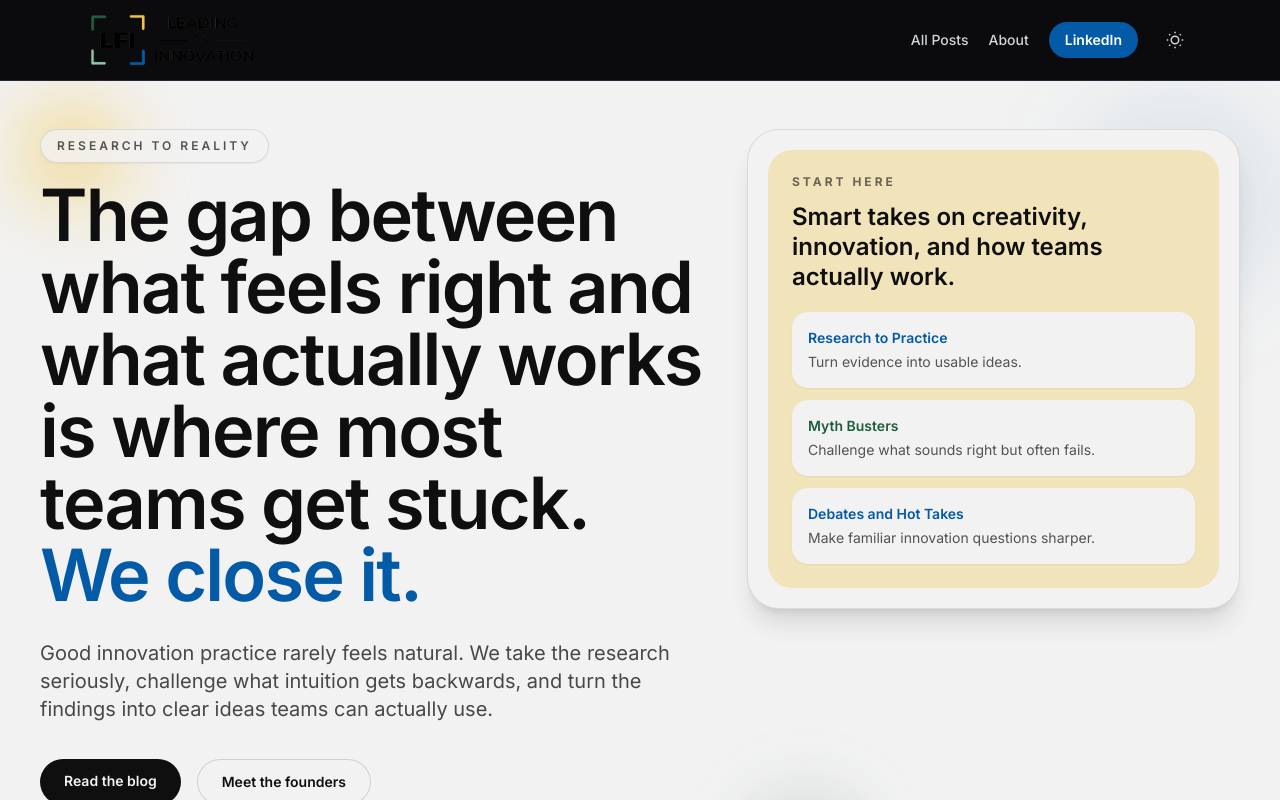
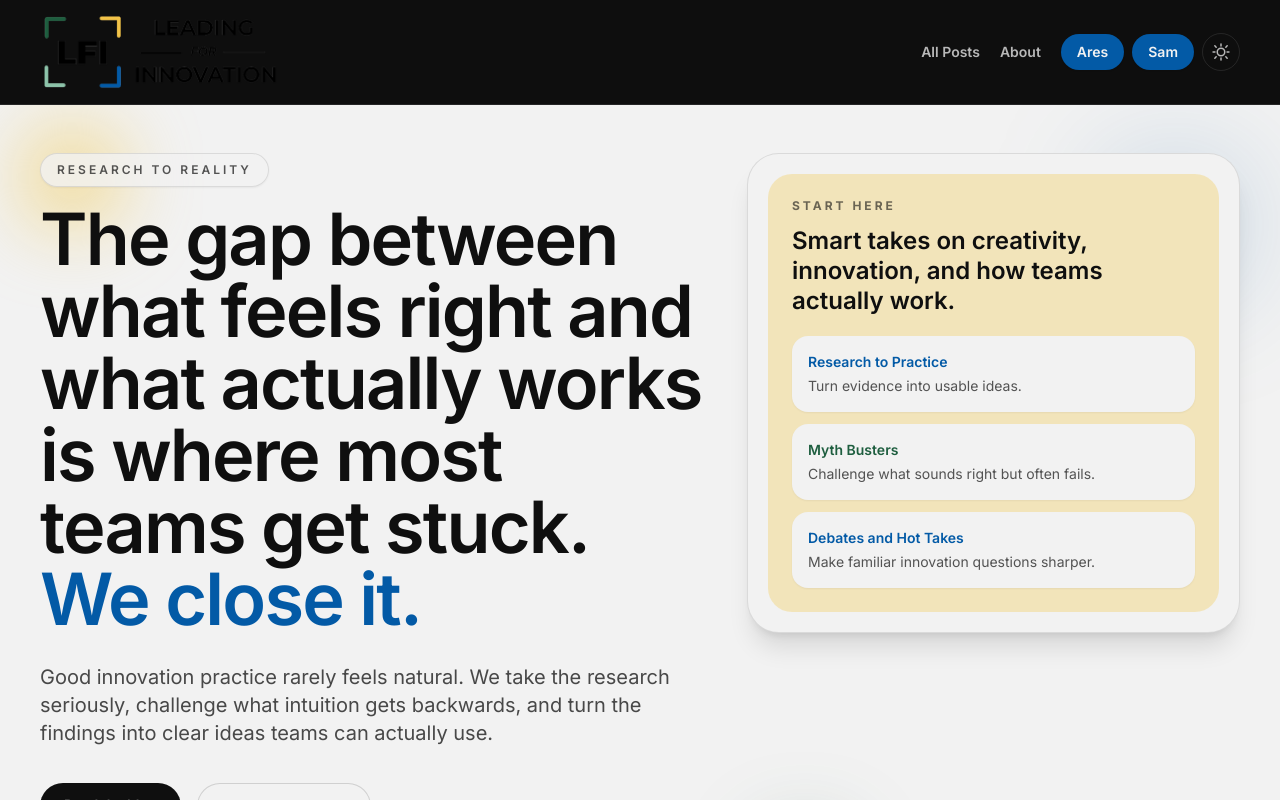
Before and after one commit to aresboiralopez9/leading-for-innovation, a Next.js app: page / in a window 1280 px wide. Both pictures are taken after a click on the button "Toggle theme". Shown: the top 800 px of the page. Built offline with nearby package versions, Linux system fonts and the light colour scheme.

Commit message:
Refactor Header component and update LinkedIn links

```diff
--- a/src/components/Header.tsx
+++ b/src/components/Header.tsx
@@ -2,99 +2,94 @@
 
 import Link from 'next/link'
 import Image from 'next/image'
+import { useState } from 'react'
 import { useTheme } from './ThemeProvider'
-import { useState } from 'react'
 import type { SiteSettingsData } from '@/lib/content'
 
 interface HeaderProps {
   settings: SiteSettingsData
 }
 
-const LINKEDIN_URL = 'https://www.linkedin.com/in/leadingforinnovation/'
-
 export function Header({ settings }: HeaderProps) {
   const { theme, toggle } = useTheme()
   const [menuOpen, setMenuOpen] = useState(false)
 
-  const { betaBadge, navItems } = settings
+  const { betaBadge, navItems, linkedInUrl1, linkedInUrl2 } = settings
 
   const primaryButtonClass =
-    'text-sm font-semibold px-4 py-2 rounded-full bg-lfi-blue text-white hover:bg-lfi-green transition-colors shadow-sm'
+    'rounded-full bg-lfi-blue px-4 py-2 text-sm font-semibold text-lfi-white shadow-sm transition-colors hover:bg-lfi-green'
 
   const mobilePrimaryButtonClass =
-    'text-sm font-semibold px-4 py-2 rounded-full bg-lfi-blue text-white text-center hover:bg-lfi-green transition-colors'
+    'rounded-full bg-lfi-blue px-4 py-2 text-center text-sm font-semibold text-lfi-white transition-colors hover:bg-lfi-green'
 
   return (
-    <header className="sticky top-0 z-50 border-b border-gray-200 dark:border-gray-800 bg-lfi-white/90 dark:bg-[#0c0c0e]/90 backdrop-blur-md">
-      <div className="max-w-6xl mx-auto px-4 sm:px-6 h-20 flex items-center justify-between">
-        <Link href="/" className="flex items-center gap-3 group" aria-label="Leading for Innovation home">
+    <header className="sticky top-0 z-50 border-b border-ink/10 bg-lfi-white/90 backdrop-blur-xl dark:border-lfi-white/10 dark:bg-ink/90">
+      <div className="mx-auto flex max-w-7xl items-center justify-between px-6 py-2 md:px-10 md:py-3">
+        <Link href="/" className="flex items-center" aria-label="Leading for Innovation home">
           <Image
             src="/lfi-horizontal-logo.png"
             alt="Leading for Innovation"
-            width={1943}
-            height={647}
+            width={300}
+            height={82}
             priority
-            className="hidden sm:block h-14 w-auto"
+            className="h-16 w-auto md:h-20"
           />
+        </Link>
 
-          <Image
-            src="/lfi-icon.png"
-            alt="Leading for Innovation"
-            width={56}
-            height={56}
-            priority
-            className="sm:hidden h-12 w-12 rounded-md"
-          />
-
+        <div className="hidden items-center gap-5 md:flex">
           {betaBadge && (
-            <span className="hidden lg:inline-block px-2 py-0.5 text-[10px] font-bold uppercase tracking-wider rounded-full bg-lfi-yellow text-black">
+            <span className="rounded-full bg-lfi-yellow/35 px-3 py-1 text-xs font-bold uppercase tracking-[0.2em] text-ink/70 dark:text-lfi-white/80">
               Beta
             </span>
           )}
-        </Link>
 
-        <nav className="hidden md:flex items-center gap-5">
+          <nav className="flex items-center gap-5">
             {navItems.map((item) => (
               <Link
-              key={item.href}
+                key={`${item.label}-${item.href}`}
                 href={item.href}
-              className="text-sm font-medium text-gray-700 dark:text-gray-300 hover:text-lfi-blue dark:hover:text-lfi-yellow transition-colors"
+                className="text-sm font-semibold text-ink/70 transition-colors hover:text-lfi-blue dark:text-lfi-white/75 dark:hover:text-lfi-yellow"
               >
                 {item.label}
               </Link>
             ))}
+          </nav>
 
-          <a
-            href={LINKEDIN_URL}
-            target="_blank"
-            rel="noopener noreferrer"
-            className={primaryButtonClass}
-          >
-            LinkedIn
-          </a>
+          <div className="flex items-center gap-2">
+            <Link href={linkedInUrl1} className={primaryButtonClass}>
+              Ares
+            </Link>
+
+            <Link href={linkedInUrl2} className={primaryButtonClass}>
+              Sam
+            </Link>
 
             <button
+              type="button"
               onClick={toggle}
               aria-label="Toggle theme"
-            className="p-2 rounded-lg text-gray-600 dark:text-gray-300 hover:bg-lfi-mint/40 dark:hover:bg-gray-800 transition-colors"
+              className="rounded-full border border-ink/10 p-2 text-ink/70 transition-colors hover:bg-lfi-mint/40 dark:border-lfi-white/10 dark:text-lfi-white/75 dark:hover:bg-lfi-white/10"
             >
               {theme === 'dark' ? <SunIcon /> : <MoonIcon />}
             </button>
-        </nav>
+          </div>
+        </div>
 
-        <div className="flex md:hidden items-center gap-2">
+        <div className="flex items-center gap-2 md:hidden">
           <button
+            type="button"
             onClick={toggle}
             aria-label="Toggle theme"
-            className="p-2 rounded-lg text-gray-600 dark:text-gray-300 hover:bg-lfi-mint/40 dark:hover:bg-gray-800 transition-colors"
+            className="rounded-full border border-ink/10 p-2 text-ink/70 transition-colors hover:bg-lfi-mint/40 dark:border-lfi-white/10 dark:text-lfi-white/75 dark:hover:bg-lfi-white/10"
           >
             {theme === 'dark' ? <SunIcon /> : <MoonIcon />}
           </button>
 
           <button
+            type="button"
             onClick={() => setMenuOpen(!menuOpen)}
             aria-label="Open menu"
-            className="p-2 rounded-lg text-gray-600 dark:text-gray-300 hover:bg-lfi-mint/40 dark:hover:bg-gray-800 transition-colors"
+            className="rounded-full border border-ink/10 p-2 text-ink/70 transition-colors hover:bg-lfi-mint/40 dark:border-lfi-white/10 dark:text-lfi-white/75 dark:hover:bg-lfi-white/10"
           >
             {menuOpen ? <XIcon /> : <MenuIcon />}
           </button>
@@ -102,28 +97,36 @@ export function Header({ settings }: HeaderProps) {
       </div>
 
       {menuOpen && (
-        <div className="md:hidden border-t border-gray-200 dark:border-gray-800 bg-lfi-white dark:bg-[#0c0c0e]">
-          <nav className="max-w-6xl mx-auto px-4 py-4 flex flex-col gap-3">
+        <div className="border-t border-ink/10 bg-lfi-white px-6 py-5 shadow-lg dark:border-lfi-white/10 dark:bg-ink md:hidden">
+          <nav className="flex flex-col gap-4">
             {navItems.map((item) => (
               <Link
-                key={item.href}
+                key={`${item.label}-${item.href}-mobile`}
                 href={item.href}
                 onClick={() => setMenuOpen(false)}
-                className="text-sm font-medium text-gray-700 dark:text-gray-300 hover:text-lfi-blue dark:hover:text-lfi-yellow"
+                className="text-sm font-semibold text-ink/75 transition-colors hover:text-lfi-blue dark:text-lfi-white/75 dark:hover:text-lfi-yellow"
               >
                 {item.label}
               </Link>
             ))}
 
-            <a
-              href={LINKEDIN_URL}
-              target="_blank"
-              rel="noopener noreferrer"
+            <div className="grid grid-cols-2 gap-3 pt-2">
+              <Link
+                href={linkedInUrl1}
                 onClick={() => setMenuOpen(false)}
                 className={mobilePrimaryButtonClass}
               >
-              LinkedIn
-            </a>
+                Ares
+              </Link>
+
+              <Link
+                href={linkedInUrl2}
+                onClick={() => setMenuOpen(false)}
+                className={mobilePrimaryButtonClass}
+              >
+                Sam
+              </Link>
+            </div>
           </nav>
         </div>
       )}
@@ -133,43 +136,79 @@ export function Header({ settings }: HeaderProps) {
 
 function MoonIcon() {
   return (
-    <svg width="18" height="18" viewBox="0 0 24 24" fill="none" stroke="currentColor" strokeWidth="2">
-      <path d="M21 12.79A9 9 0 1 1 11.21 3 7 7 0 0 0 21 12.79z" />
+    <svg
+      aria-hidden="true"
+      className="h-5 w-5"
+      viewBox="0 0 24 24"
+      fill="none"
+      stroke="currentColor"
+      strokeWidth="1.8"
+      strokeLinecap="round"
+      strokeLinejoin="round"
+    >
+      <path d="M21 12.8A8.5 8.5 0 1 1 11.2 3a6.5 6.5 0 0 0 9.8 9.8Z" />
     </svg>
   )
 }
 
 function SunIcon() {
   return (
-    <svg width="18" height="18" viewBox="0 0 24 24" fill="none" stroke="currentColor" strokeWidth="2">
-      <circle cx="12" cy="12" r="5" />
-      <line x1="12" y1="1" x2="12" y2="3" />
-      <line x1="12" y1="21" x2="12" y2="23" />
-      <line x1="4.22" y1="4.22" x2="5.64" y2="5.64" />
-      <line x1="18.36" y1="18.36" x2="19.78" y2="19.78" />
-      <line x1="1" y1="12" x2="3" y2="12" />
-      <line x1="21" y1="12" x2="23" y2="12" />
-      <line x1="4.22" y1="19.78" x2="5.64" y2="18.36" />
-      <line x1="18.36" y1="5.64" x2="19.78" y2="4.22" />
+    <svg
+      aria-hidden="true"
+      className="h-5 w-5"
+      viewBox="0 0 24 24"
+      fill="none"
+      stroke="currentColor"
+      strokeWidth="1.8"
+      strokeLinecap="round"
+      strokeLinejoin="round"
+    >
+      <circle cx="12" cy="12" r="4.5" />
+      <path d="M12 2.5v2.2" />
+      <path d="M12 19.3v2.2" />
+      <path d="m4.6 4.6 1.6 1.6" />
+      <path d="m17.8 17.8 1.6 1.6" />
+      <path d="M2.5 12h2.2" />
+      <path d="M19.3 12h2.2" />
+      <path d="m4.6 19.4 1.6-1.6" />
+      <path d="m17.8 6.2 1.6-1.6" />
     </svg>
   )
 }
 
 function MenuIcon() {
   return (
-    <svg width="20" height="20" viewBox="0 0 24 24" fill="none" stroke="currentColor" strokeWidth="2">
-      <line x1="3" y1="6" x2="21" y2="6" />
-      <line x1="3" y1="12" x2="21" y2="12" />
-      <line x1="3" y1="18" x2="21" y2="18" />
+    <svg
+      aria-hidden="true"
+      className="h-5 w-5"
+      viewBox="0 0 24 24"
+      fill="none"
+      stroke="currentColor"
+      strokeWidth="1.8"
+      strokeLinecap="round"
+      strokeLinejoin="round"
+    >
+      <path d="M4 7h16" />
+      <path d="M4 12h16" />
+      <path d="M4 17h16" />
     </svg>
   )
 }
 
 function XIcon() {
   return (
-    <svg width="20" height="20" viewBox="0 0 24 24" fill="none" stroke="currentColor" strokeWidth="2">
-      <line x1="18" y1="6" x2="6" y2="18" />
-      <line x1="6" y1="6" x2="18" y2="18" />
+    <svg
+      aria-hidden="true"
+      className="h-5 w-5"
+      viewBox="0 0 24 24"
+      fill="none"
+      stroke="currentColor"
+      strokeWidth="1.8"
+      strokeLinecap="round"
+      strokeLinejoin="round"
+    >
+      <path d="M6 6l12 12" />
+      <path d="M18 6 6 18" />
     </svg>
   )
 }
```
Lines whose indentation alone changed are shown as unchanged.
